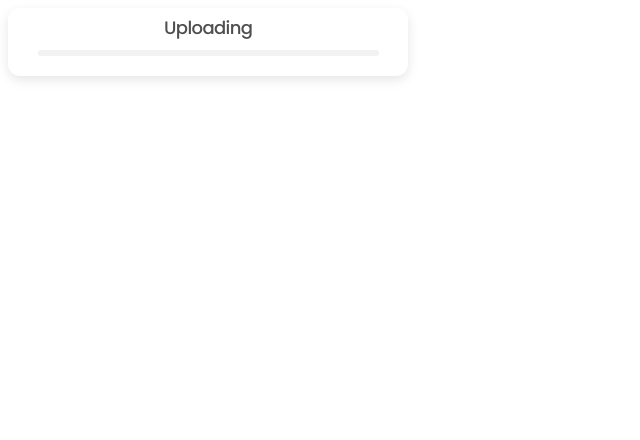
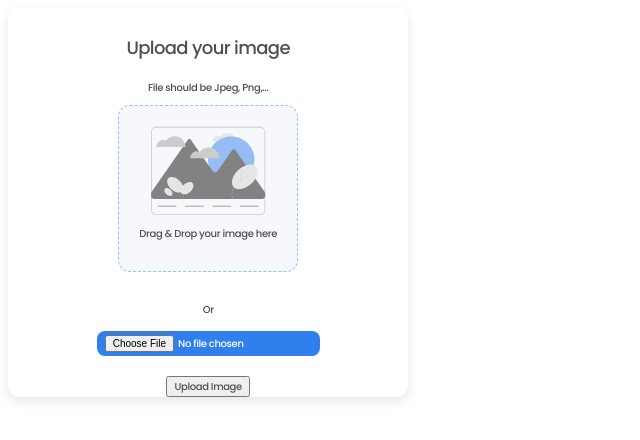
Before and after one commit to clement-gambier2/image-uploader, a React (Create React App) app: page / in a window 1280 px wide. Shown: the top 440 px of the page, without its empty margins (0-640 px from the left). Built offline with nearby package versions, Linux system fonts and the light colour scheme; the HTML template or start-up script is replaced by a standard one.

Commit message:
Upload an image and display it on the same page

```diff
--- a/src/App.js
+++ b/src/App.js
@@ -1,14 +1,15 @@
 //import FinalPage from "./pages/FinalPage";
-// import HomePage from "./pages/HomePage";
-import UploadPage from "./pages/UploadPage";
+// import UploadPage from "./pages/UploadPage";
+import HomePage from "./pages/HomePage";
 function App() {
-  return (
+  return(
     <div className="App">
+      <HomePage />
+      {/* <UploadPage /> */}
       {/* <FinalPage /> */}
-      {/* <HomePage /> */}
-      <UploadPage />
     </div>
   );
+
 }
 
 export default App;
--- a/src/pages/HomePage.js
+++ b/src/pages/HomePage.js
@@ -1,8 +1,35 @@
-import Button from "../components/Button";
+//Import styles
 import HomePict from "../ressources/image.svg"
 import "../style/index.css";
 import "../style/HomePage.css";
+
+//Import what we neddd to use the function
+import { useState} from "react";
+import {ref,uploadBytes,getDownloadURL} from "firebase/storage";
+import { storage } from "../Firebase";
+
 function HomePage() {
+    //States
+    const [image, setImage] = useState(null);
+    const [url, setUrl] = useState([]);
+
+    //Function to upload image to firebase storage
+    const upload = () => {
+        if (image == null) return;
+
+        //Need to specify the path to the image
+        const imageRef = ref(storage, image.name);
+        //Upload the image to firebase storage
+        uploadBytes(imageRef, image).then((element) => {
+            //Whith th uploadBytes function we get a promise, so we need to wait for it to be resolved
+            //After that we can directly get the download url of the image to use it to display the image
+            getDownloadURL(element.ref).then((url) => {
+                setUrl(() => [url]);
+            });
+        });
+    };
+
+
     return (
         <main>
             <header>
@@ -16,8 +43,13 @@ function HomePage() {
             </div>
             <div id="choose-container">
                 <p>Or</p>
-                <Button name="Choose a file" />
+                <input className="button" type="file"onChange={(event) => {
+                    setImage(event.target.files[0]);
+                }}/>
+                <button onClick={upload}> Upload Image</button>
+                <img src={url[0]} />
             </div>
+
 
         </main>
     )
```
